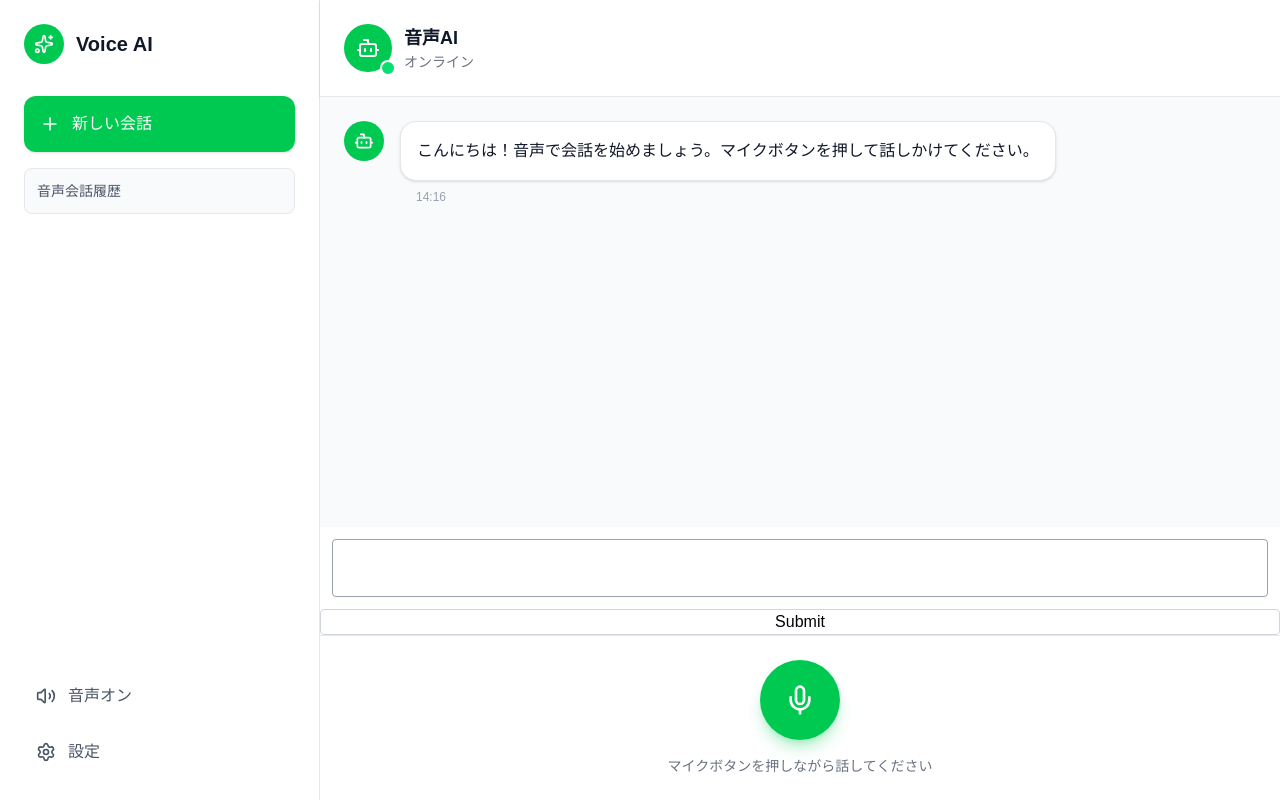
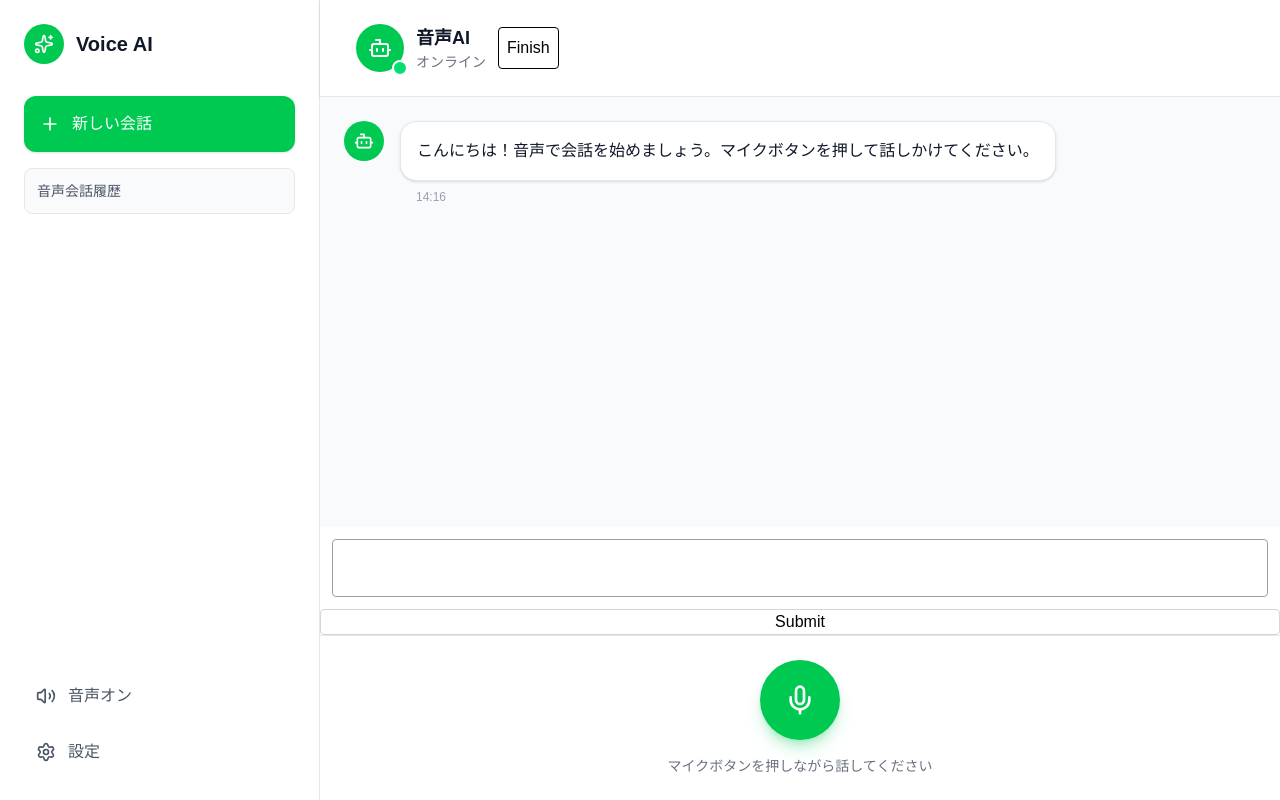
Before and after one commit to JoseHiro/realtime-chat-app, a Next.js app: page / in a window 1280 px wide. Built offline with nearby package versions, Linux system fonts and the light colour scheme.

Commit message:
summary api

```diff
--- a/src/pages/Chat.tsx
+++ b/src/pages/Chat.tsx
@@ -98,6 +98,16 @@ const Chat = () => {
     }
   };
 
+  const handleCreateSummary = async () => {
+    const res = await fetch("/api/create-summary", {
+      method: "POST",
+      headers: { "Content-Type": "application/json" },
+      body: JSON.stringify({ text: history }),
+    });
+
+    console.log(res);
+  };
+
   return (
     <div className="flex h-screen bg-gray-50">
       {/* サイドバー */}
@@ -155,6 +165,7 @@ const Chat = () => {
                 <Menu className="w-5 h-5" />
               </button>
               <div className="flex items-center gap-3">
+                <div></div>
                 <div className="relative">
                   <div
                     className={`w-12 h-12 bg-green-500 rounded-full flex items-center justify-center ${
@@ -177,6 +188,13 @@ const Chat = () => {
                     {isAITalking ? "話しています..." : "オンライン"}
                   </p>
                 </div>
+
+                <button
+                  className="border rounded p-2 text-black cursor-pointer"
+                  onClick={() => handleCreateSummary()}
+                >
+                  Finish
+                </button>
               </div>
             </div>
           </div>
--- /dev/null
+++ b/src/pages/api/summary-tts.ts
@@ -0,0 +1,25 @@
+import type { NextApiRequest, NextApiResponse } from 'next';
+
+export default async function handler(req: NextApiRequest, res: NextApiResponse) {
+  if (req.method !== 'POST') {
+    return res.status(405).json({ error: 'Method not allowed' });
+  }
+
+  const { text } = req.body;
+  console.log(text);
+
+  if (!text) {
+    return res.status(400).json({ error: 'Text is required' });
+  }
+
+  try {
+    // Placeholder for summarization logic
+    // This could be an API call to a summarization service
+    const summary = `Summary of: ${text}`; // Replace with actual summarization logic
+
+    res.status(200).json({ summary });
+  } catch (error) {
+    console.error('Summarization error:', error);
+    res.status(500).json({ error: 'Failed to summarize text' });
+  }
+}
```
